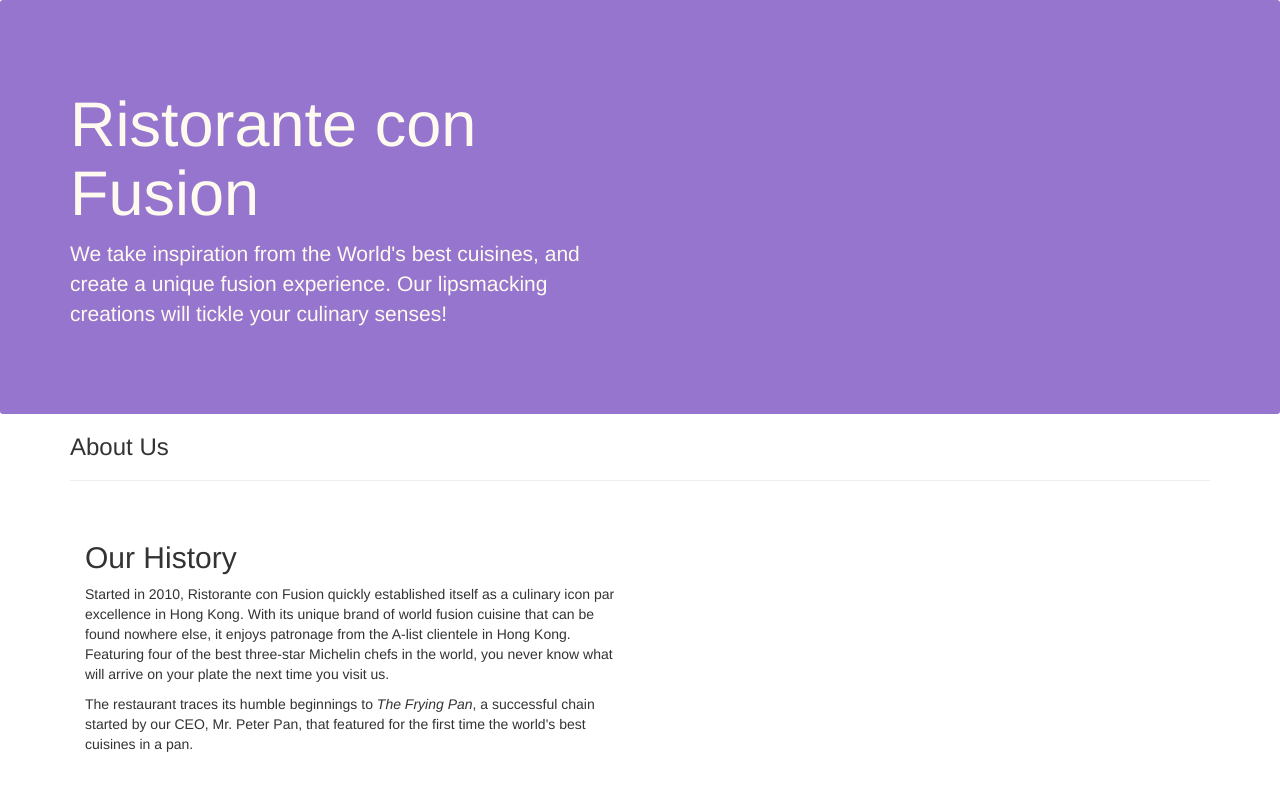
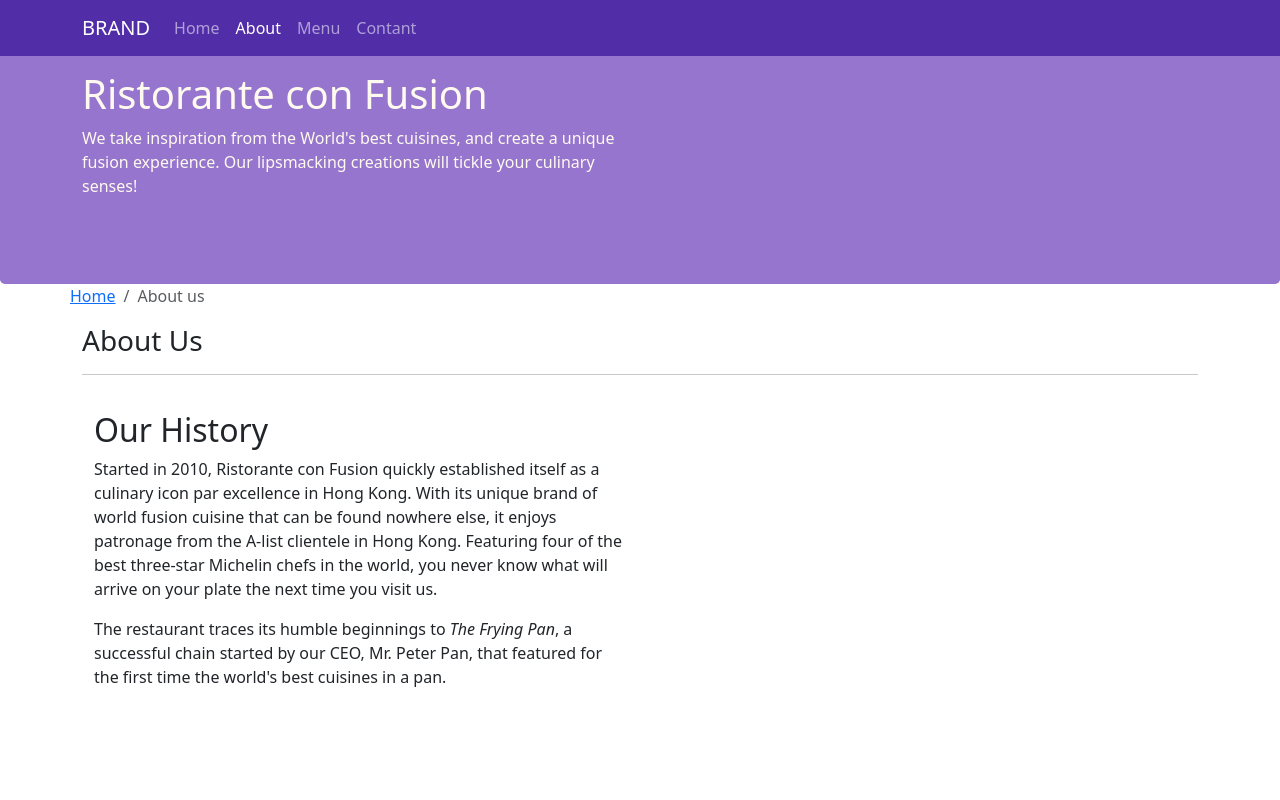
Before and after one commit to Jasai007/Bootstrap, a plain HTML site: page aboutus.html in a window 1280 px wide. Shown: the top 800 px of the page. Drawn offline with nearby package versions, Linux system fonts and the light colour scheme.

Commit message:
navbar and breadcrumb

```diff
--- a/aboutus.html
+++ b/aboutus.html
@@ -16,6 +16,24 @@
 
 <body>
 
+    <nav class="navbar navbar-dark navbar-expand-sm fixed-top">
+        <div class="container">
+            <button class="navbar-toggler" type="button" data-bs-toggle="collapse" data-bs-target="#Navbar">
+                <span class="navbar-toggler-icon"></span>
+            </button>
+            <a class="navbar-brand mr-auto"href="./index.html">BRAND</a>
+            <div class="collapse navbar-collapse" id="Navbar">
+                <ul class="navbar-nav mr-auto">
+                    <li class="nav-item"><a class="nav-link" href="./index.html">Home</a></li>
+                    <li class="nav-item"><a class="nav-link active" href="#">About</a></li>
+                    <li class="nav-item"><a class="nav-link" href="#">Menu</a></li>
+                    <li class="nav-item"><a class="nav-link" href="#">Contant</a></li>
+                </ul>
+            </div>
+
+        </div>
+   </nav>
+
     <header class="jumbotron">
         <div class="container">
             <div class="row row-header">
@@ -30,7 +48,11 @@
     </header>
 
     <div class="container">
-        <div>
+        <div class="row">
+            <ol class="col-12 breadcrumb">
+                <li class="breadcrumb-item"><a href="./index.html">Home</a></li>
+                <li class="breadcrumb-item active ">About us</li>
+            </ol>
             <div>
                <h3>About Us</h3>
                <hr>
@@ -70,7 +92,7 @@
                 <div class="col-4 offset-1 col-sm-2">
                     <h5>Links</h5>
                     <ul class="list-unstyled">
-                        <li><a href="#">Home</a></li>
+                        <li><a href="./index.html">Home</a></li>
                         <li><a href="#">About</a></li>
                         <li><a href="#">Menu</a></li>
                         <li><a href="#">Contact</a></li>
@@ -105,6 +127,9 @@
            </div>
         </div>
     </footer>
+    <script src="node_modules/jquery/dist/jquery.slim.min.js"></script>
+    <script src="node_modules/popper.js/dist/umd/popper.min.js"></script>
+    <script src="node_modules/bootstrap/dist/js/bootstrap.min.js"></script>
 
 </body>
 
--- a/css/styles.css
+++ b/css/styles.css
@@ -32,3 +32,12 @@
       color: black;
 
   }
+
+  .body{
+      padding: 50px 0px 0px 0px;
+      z-index: 0;
+  }
+
+  .navbar-dark{
+      background-color:#512DA8;
+  }
```
Also changed, not shown: index.html (+20 -1 lines).
